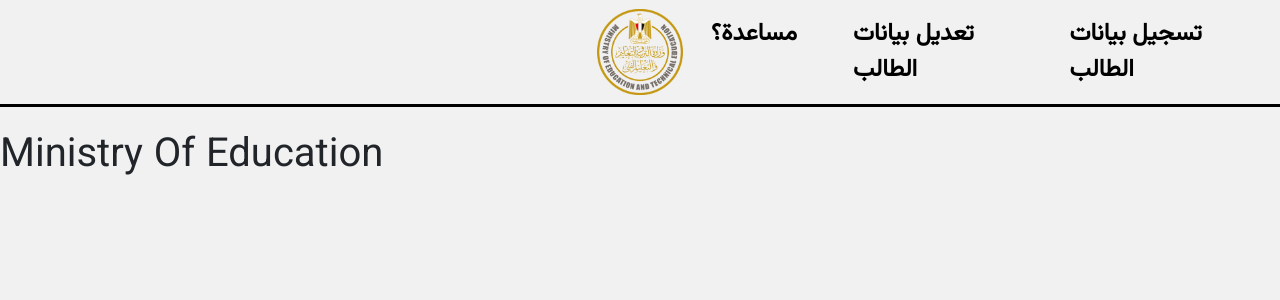
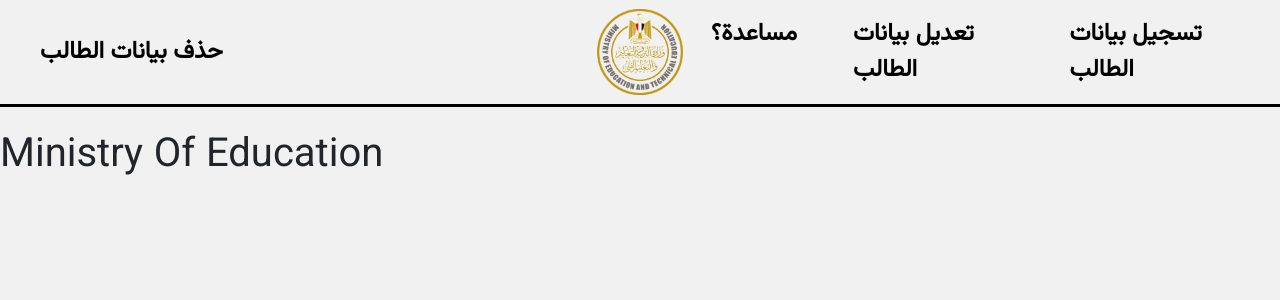
Before and after one commit to Moe-Hassan-123/Specialization, a Flask app: page /edit in a window 1280 px wide. Shown: the top 300 px of the page. Run offline with Flask 2, Linux system fonts and the light colour scheme.

Commit message:
added a new tap

```diff
--- a/templates/layout.html
+++ b/templates/layout.html
@@ -16,6 +16,11 @@
         <nav class="navbar navbar-expand-md" id="nav">
             <div class="container-fluid">
                 <div class="navbar-collapse collapse w-100 order-1 order-md-0 dual-collapse2">
+                    <ul class="navbar-nav ml-auto">
+                        <li class="nav-item">
+                            <a class="nav-link" href="/delete">حذف بيانات الطالب</a>
+                        </li>
+                    </ul>
                 </div>
                 <div class="mx-auto order-0">
                     <a class="navbar-brand mx-auto" href="#">
```
